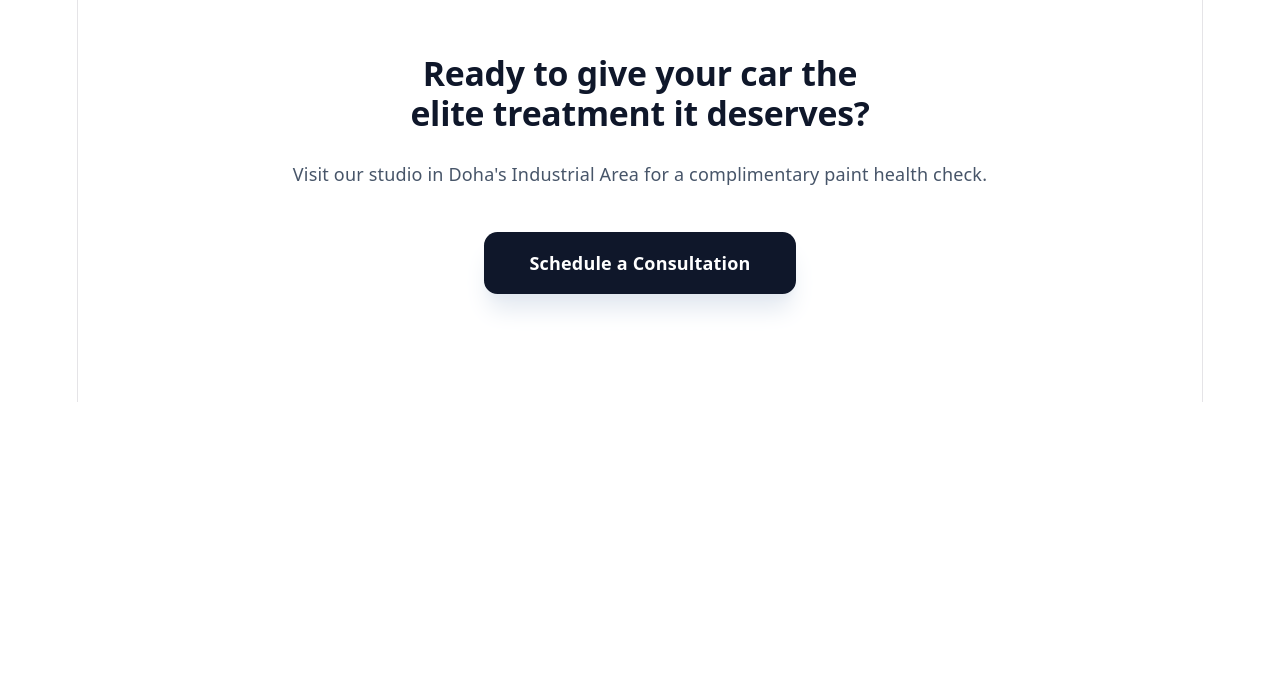
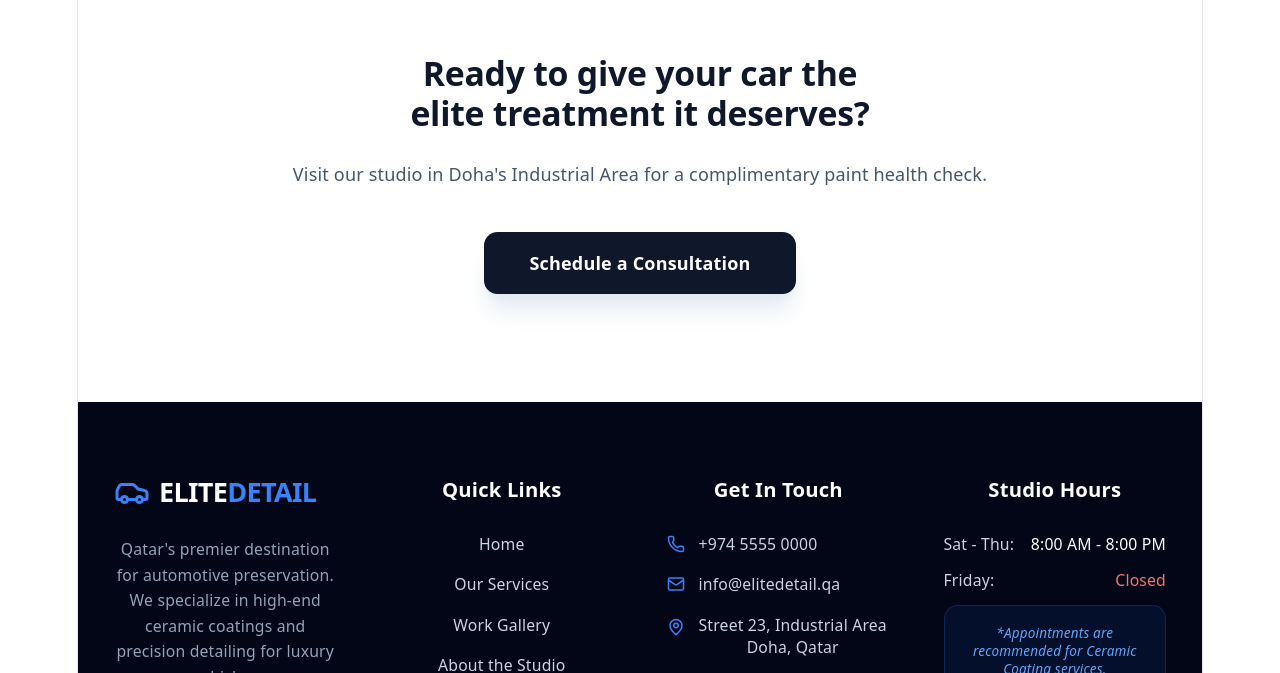
Before and after one commit to rinosm26/fnhtrading, a React (Vite) app in the folder fnh-trading-site/: page /about in a window 1280 px wide. Shown: the part 2127-2800 px from the top of the page. Before the commit the page ends 2529 px from the top, so only its background shows below. Built offline with nearby package versions, Linux system fonts and the light colour scheme.

Commit message:
feat: added footer components

```diff
--- a/fnh-trading-site/src/App.jsx
+++ b/fnh-trading-site/src/App.jsx
@@ -3,7 +3,7 @@ import { BrowserRouter as Router, Routes, Route } from 'react-router-dom';
 
 // Layout Components
 import Navbar from './components/Navbar';
-// import Footer from './components/Footer';
+import Footer from './components/Footer';
 import WhatsAppButton from './components/WhatsAppButton';
 
 // Page Components
@@ -20,6 +20,7 @@ function App() {
 
       <div className="min-h-screen bg-gray-50">
         <Navbar />
+        <main className="main-content">
         <Routes>
           <Route path="/" element={<Home />} />
           <Route path="/services" element={<Services />} />
@@ -31,12 +32,13 @@ function App() {
             <Route path="*" element={<Home />} />
 
         </Routes>
+        </main>
 
         {/* The button stays on top of everything */}
         <WhatsAppButton />
 
         {/* 5. Global Footer */}
-        {/* <Footer /> */}
+        <Footer />
 
       </div>
     </Router>
--- a/fnh-trading-site/src/components/Footer.jsx
+++ b/fnh-trading-site/src/components/Footer.jsx
@@ -1,5 +1,6 @@
 import { Link } from 'react-router-dom';
-import { Facebook, Instagram, Twitter, Youtube, Car, Mail, Phone, MapPin } from 'lucide-react';
+//import { FacebookIcon, Instagram, Twitter, Youtube, Car, Mail, Phone, MapPin } from 'lucide-react';
+import { Car, Mail, Phone, MapPin } from 'lucide-react';
 
 const Footer = () => {
   const currentYear = new Date().getFullYear();
@@ -21,18 +22,18 @@ const Footer = () => {
               Qatar's premier destination for automotive preservation. We specialize in high-end ceramic coatings and precision detailing for luxury vehicles.
             </p>
             <div className="flex space-x-4">
-              <a href="#" className="p-2 bg-slate-900 rounded-lg hover:text-blue-500 transition-colors border border-slate-800">
+              {/* <a href="#" className="p-2 bg-slate-900 rounded-lg hover:text-blue-500 transition-colors border border-slate-800">
                 <Instagram className="w-5 h-5" />
               </a>
               <a href="#" className="p-2 bg-slate-900 rounded-lg hover:text-blue-500 transition-colors border border-slate-800">
-                <Facebook className="w-5 h-5" />
+                <FacebookIcon className="w-5 h-5" />
               </a>
               <a href="#" className="p-2 bg-slate-900 rounded-lg hover:text-blue-500 transition-colors border border-slate-800">
                 <Twitter className="w-5 h-5" />
               </a>
               <a href="#" className="p-2 bg-slate-900 rounded-lg hover:text-blue-500 transition-colors border border-slate-800">
                 <Youtube className="w-5 h-5" />
-              </a>
+              </a> */}
             </div>
           </div>
 
```
